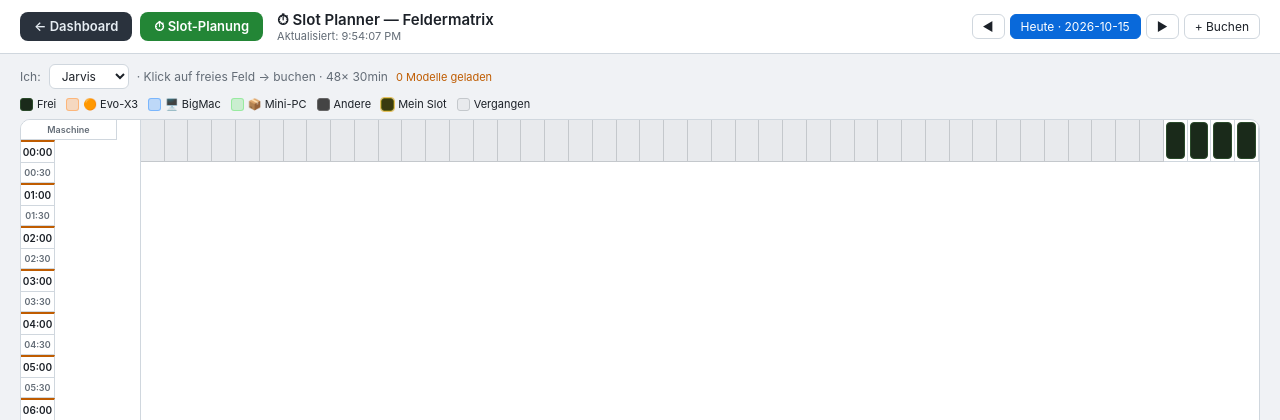
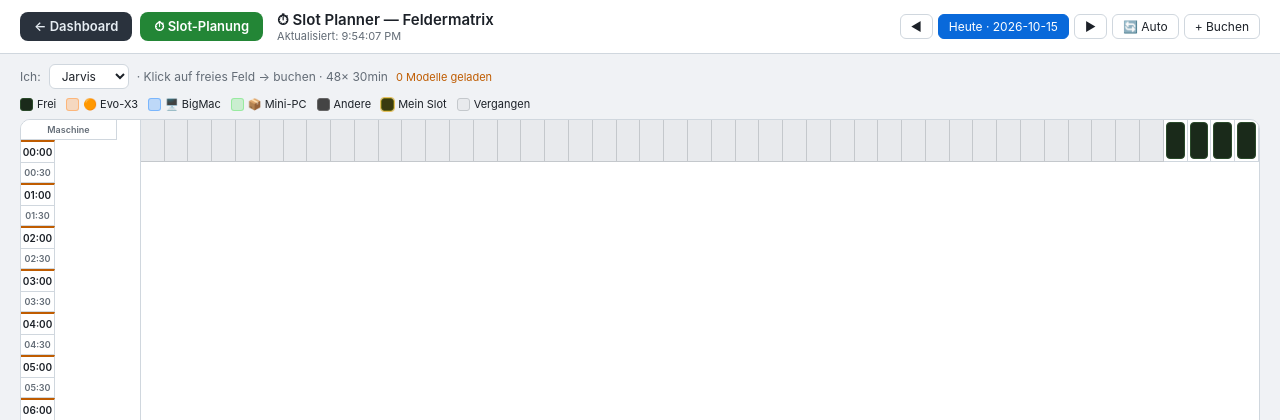
Before and after one commit to mundalexander/mac-monitor, a PHP site: page /slot-planner.php in a window 1280 px wide. Shown: the top 420 px of the page. Run offline with PHP 8.4, Linux system fonts and the light colour scheme; data comes from the database, SQL or seed files in the repository; data that the repository does not hold is empty.

Commit message:
fix: Planner-Modellkatalog (Ollama installed->available, Halogen-Tag, Theme-Toggle sync) + Dashboard entrümpelt (altes IP-Req-Panel entfernt)

```diff
--- a/server/slot-planner.php
+++ b/server/slot-planner.php
@@ -214,6 +214,7 @@ select option { background: var(--panel); }
     <button id="prev-btn" onclick="shiftDay(-1)">◀</button>
     <button id="day-btn" class="active">–</button>
     <button id="next-btn" onclick="shiftDay(1)">▶</button>
+    <button id="theme-toggle" onclick="toggleTheme()" title="Theme wechseln">🔄 Auto</button>
     <button onclick="showBookDlg()">+ Buchen</button>
   </div>
 </header>
@@ -296,9 +297,10 @@ const MAX_EXT  = 3;
 
 // Server tag → display name
 const TAG_LABELS = {
-  'ollama':   'Ollama',
-  'lm-studio':'LM Studio',
-  'cloud':    '☁ Cloud',
+  'ollama':    'Ollama',
+  'halogen':   '⚡ Halogen',
+  'lm-studio': 'LM Studio',
+  'cloud':     '☁ Cloud',
 };
 
 // ── State ─────────────────────────────────────────────────────────────
@@ -309,10 +311,39 @@ let dlgSlot  = null;
 
 // ── Theme ──────────────────────────────────────────────────────────────
 (function(){
-  const m = window.matchMedia('(prefers-color-scheme: light)');
-  document.documentElement.setAttribute('data-theme', m.matches ? 'light' : 'dark');
-  m.addEventListener('change', e => document.documentElement.setAttribute('data-theme', e.matches ? 'light' : 'dark'));
+  // Synchron mit Dashboard: localStorage 'mm_theme' (auto | light | dark)
+  window.__mmTheme = (function(){
+    try { return localStorage.getItem('mm_theme') || 'auto'; } catch(e) { return 'auto'; }
+  })();
+  window.__mmResolveTheme = function(mode){
+    if (mode === 'light' || mode === 'dark') return mode;
+    return window.matchMedia('(prefers-color-scheme: light)').matches ? 'light' : 'dark';
+  };
+  document.documentElement.setAttribute('data-theme', window.__mmResolveTheme(window.__mmTheme));
+  document.documentElement.setAttribute('data-theme-mode', window.__mmTheme);
+  window.addEventListener('storage', e => {
+    if (e.key === 'mm_theme') {
+      window.__mmTheme = e.newValue || 'auto';
+      document.documentElement.setAttribute('data-theme', window.__mmResolveTheme(window.__mmTheme));
+      document.documentElement.setAttribute('data-theme-mode', window.__mmTheme);
+      updateThemeBtn();
+    }
+  });
 })();
+const THEME_ORDER = ['auto', 'light', 'dark'];
+const THEME_LABELS = { auto: '🔄 Auto', light: '☀️ Hell', dark: '🌙 Dunkel' };
+function updateThemeBtn() {
+  const b = document.getElementById('theme-toggle');
+  if (b) b.textContent = THEME_LABELS[window.__mmTheme] || THEME_LABELS.auto;
+}
+function toggleTheme() {
+  const i = THEME_ORDER.indexOf(window.__mmTheme);
+  window.__mmTheme = THEME_ORDER[(i + 1) % THEME_ORDER.length];
+  try { localStorage.setItem('mm_theme', window.__mmTheme); } catch(e) {}
+  document.documentElement.setAttribute('data-theme', window.__mmResolveTheme(window.__mmTheme));
+  document.documentElement.setAttribute('data-theme-mode', window.__mmTheme);
+  updateThemeBtn();
+}
 
 // ── Helpers ────────────────────────────────────────────────────────────
 const pad  = n => String(n).padStart(2,'0');
@@ -333,9 +364,12 @@ async function loadModels() {
       const d = await r.json();
       const srv = d.servers?.[sid];
       const ollama = srv?.latest?.ollama;
+      const loaded = ollama?.loaded || [];
+      const avail  = ollama?.available || [];
+      // Buchbar = geladen (läuft schon) + installiert-nicht-geladen
       machineModels[sid] = {
-        available: ollama?.available || [],
-        loaded:   ollama?.loaded   || [],
+        available: [...loaded, ...avail],
+        loaded:   loaded,
       };
     } catch(e) {
       machineModels[sid] = { available: [], loaded: [] };
```
Also changed, not shown: server/mac-monitor-index.php (+0 -7 lines), 2 other files.
